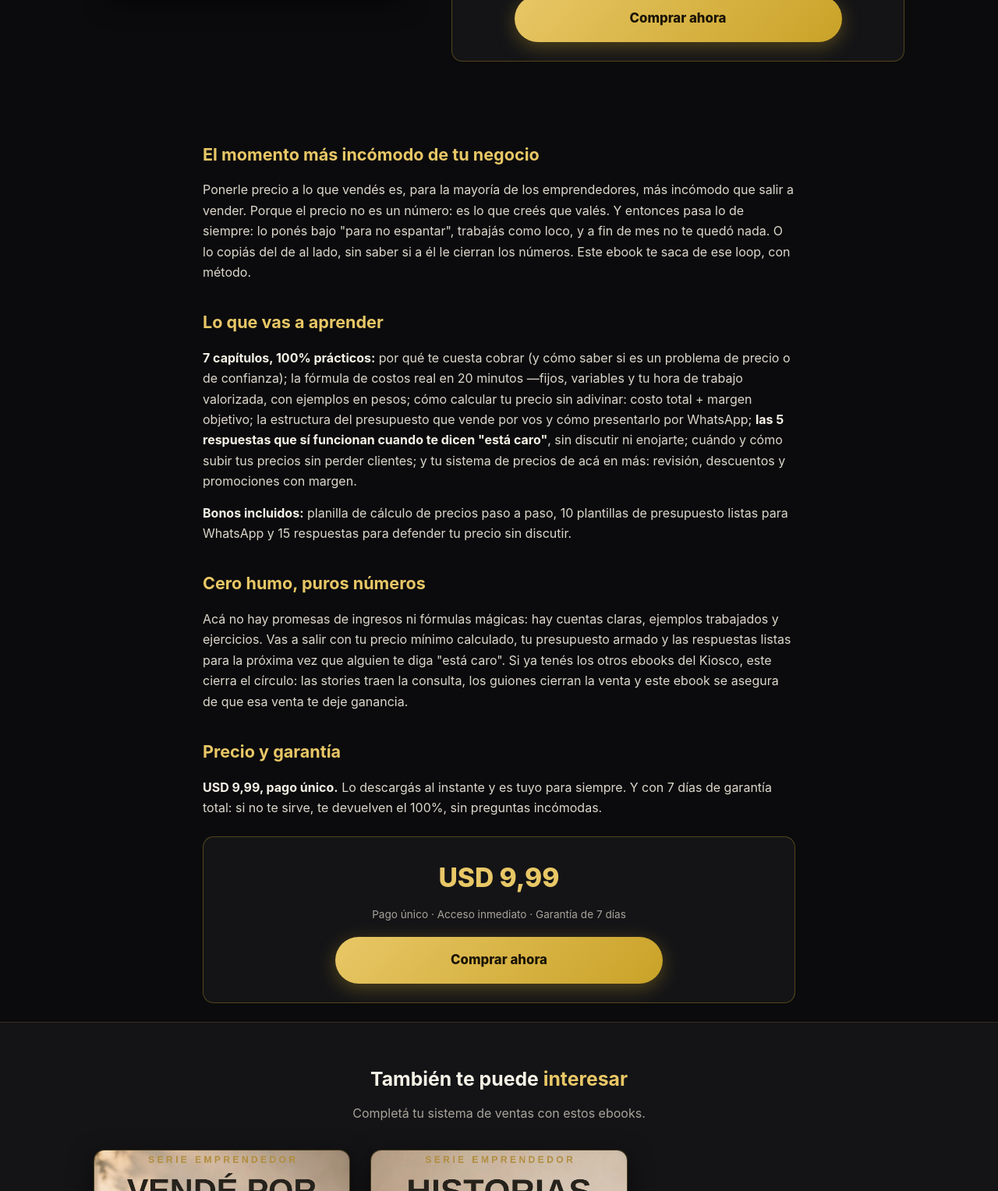
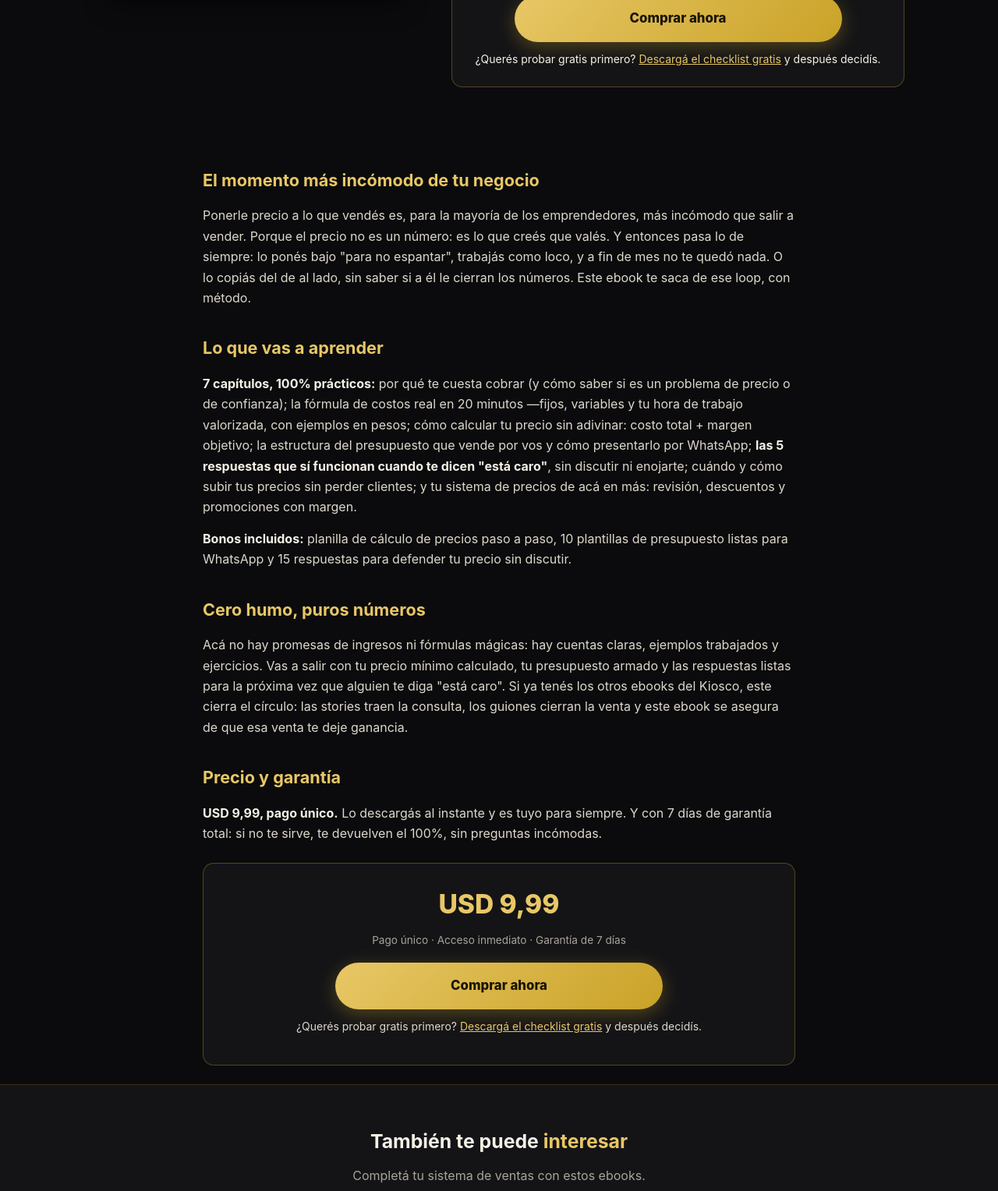
Before and after one commit to lgromero25-blip/kiosco-digital, a plain HTML site: page producto-precios-sin-miedo.html in a window 1280 px wide. Shown: the part 401-1929 px from the top of the page at 78% size. Drawn offline with Linux system fonts and the light colour scheme.

Commit message:
Kiosco: link al checklist gratis en pagina de producto

```diff
--- a/producto-precios-sin-miedo.html
+++ b/producto-precios-sin-miedo.html
@@ -53,6 +53,7 @@
         <div class="precio">USD 9,99</div>
         <div class="nota">Pago único · Acceso inmediato · Garantía de 7 días</div>
         <a class="btn btn-block" href="https://go.hotmart.com/I108094936K">Comprar ahora</a>
+      <p style="text-align:center;margin-top:10px;font-size:14px">¿Querés probar gratis primero? <a href="gratis.html">Descargá el checklist gratis</a> y después decidís.</p>
       </div>
     </div>
   </div>
@@ -75,6 +76,7 @@
       <div class="precio">USD 9,99</div>
       <div class="nota">Pago único · Acceso inmediato · Garantía de 7 días</div>
       <a class="btn btn-block" href="https://go.hotmart.com/I108094936K">Comprar ahora</a>
+      <p style="text-align:center;margin-top:10px;font-size:14px">¿Querés probar gratis primero? <a href="gratis.html">Descargá el checklist gratis</a> y después decidís.</p>
     </div>
   </div>
 </div>
```
